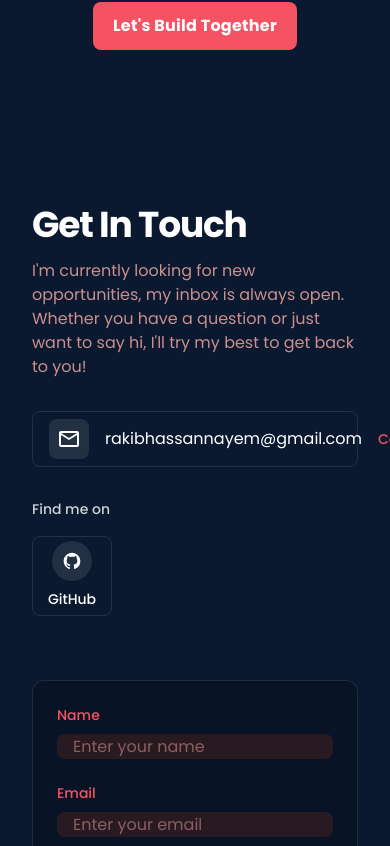
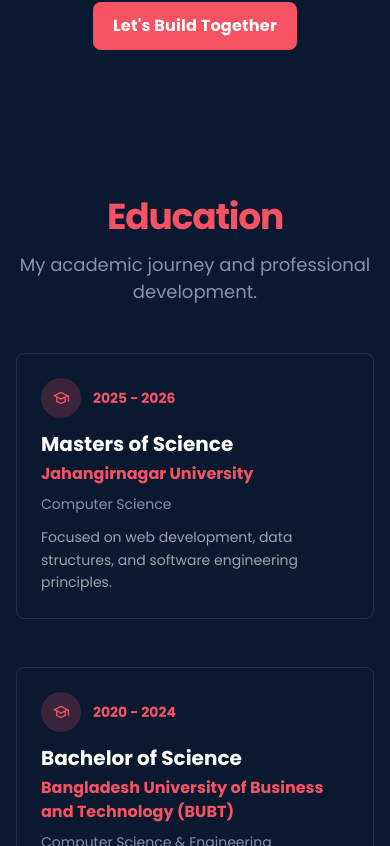
Before and after one commit to rakibhassannayem/portfolio, a React (Vite) app: page / in a window 390 px wide. Shown: the part 5418-6264 px from the top of the page. Built offline with nearby package versions, Linux system fonts and the light colour scheme.

Commit message:
education

```diff
--- a/src/App.jsx
+++ b/src/App.jsx
@@ -1,18 +1,22 @@
-import React from 'react';
-import Navbar from './components/Navbar';
-import Hero from './components/Hero';
-import About from './components/About';
-import Projects from './components/Projects';
-import Services from './components/Services';
-import Contact from './components/Contact';
-import Footer from './components/Footer';
-import SocialSidebar from './components/SocialSidebar';
-import EmailSidebar from './components/EmailSidebar';
+import React from "react";
+import Navbar from "./components/Navbar";
+import Hero from "./components/Hero";
+import About from "./components/About";
+import Projects from "./components/Projects";
+import Services from "./components/Services";
+import Education from "./components/Education";
+import Contact from "./components/Contact";
+import Footer from "./components/Footer";
+import SocialSidebar from "./components/SocialSidebar";
+import EmailSidebar from "./components/EmailSidebar";
 
 function App() {
   return (
     <div className="font-display bg-background-dark text-gray-200">
-      <section id="home" className="relative min-h-screen flex flex-col p-8 md:px-12 lg:px-16 pb-0 md:pb-0 lg:pb-0">
+      <section
+        id="home"
+        className="relative min-h-screen flex flex-col p-8 md:px-12 lg:px-16 pb-0 md:pb-0 lg:pb-0"
+      >
         <Navbar />
         <Hero />
         <SocialSidebar />
@@ -28,6 +32,9 @@
       <section id="services">
         <Services />
       </section>
+      <section id="education">
+        <Education />
+      </section>
       <section id="contact">
         <Contact />
       </section>
--- /dev/null
+++ b/src/components/Education.jsx
@@ -0,0 +1,131 @@
+import { useRef } from "react";
+import { motion } from "framer-motion";
+
+const Education = () => {
+  const sectionRef = useRef(null);
+  const education = [
+    {
+      school: "Jahangirnagar University",
+      degree: "Masters of Science",
+      field: "Computer Science",
+      year: "2025 - 2026",
+      description:
+        "Focused on web development, data structures, and software engineering principles.",
+      icon: "school",
+    },
+    {
+      school: "Bangladesh University of Business and Technology (BUBT)",
+      degree: "Bachelor of Science",
+      field: "Computer Science & Engineering",
+      year: "2020 - 2024",
+      description:
+        "Focused on web development, data structures, and software engineering principles.",
+      icon: "school",
+    },
+    {
+      school: "Programming Hero",
+      degree: "Full Stack Web Development",
+      field: "MERN Stack",
+      year: "2025",
+      description:
+        "Comprehensive training in MERN stack, including React, Node.js, MongoDB, and Express.js.",
+      icon: "computer",
+    },
+  ];
+
+  return (
+    <section
+      ref={sectionRef}
+      className="relative flex h-auto min-h-screen w-full flex-col group/design-root mb-20"
+    >
+      <div className="px-4 md:px-10 lg:px-20 xl:px-40 flex flex-1 justify-center py-5">
+        <div className="layout-content-container flex flex-col max-w-[960px] flex-1 w-full">
+          <main className="flex-grow pt-10 sm:pt-16">
+            {/* Header */}
+            <motion.div
+              className="flex min-w-72 flex-col gap-3 mb-12 text-center"
+              initial={{ opacity: 0, y: 30 }}
+              whileInView={{ opacity: 1, y: 0 }}
+              viewport={{ once: false, amount: 0.3 }}
+              transition={{ duration: 0.6 }}
+            >
+              <p className="text-primary text-4xl sm:text-5xl font-black leading-tight tracking-[-0.033em]">
+                Education
+              </p>
+              <p className="text-[#8892b0] text-lg font-normal leading-normal">
+                My academic journey and professional development.
+              </p>
+            </motion.div>
+
+            {/* Education Timeline */}
+            <div className="relative">
+              {/* Vertical Line */}
+              <div className="hidden md:block absolute left-1/2 transform -translate-x-1/2 w-1 h-full bg-gradient-to-b from-primary/50 to-primary/10"></div>
+
+              <div className="space-y-12">
+                {education.map((edu, index) => (
+                  <motion.div
+                    key={index}
+                    className={`flex gap-8 md:gap-0 ${
+                      index % 2 === 0 ? "md:flex-row" : "md:flex-row-reverse"
+                    }`}
+                    initial={{ opacity: 0, y: 30 }}
+                    whileInView={{ opacity: 1, y: 0 }}
+                    viewport={{ once: false, amount: 0.2 }}
+                    transition={{ duration: 0.5, delay: index * 0.1 }}
+                  >
+                    {/* Content */}
+                    <div className="w-full md:w-1/2 md:px-8">
+                      <motion.div
+                        className="p-6 rounded-lg border border-white/10 hover:border-primary/50 transition-all hover:shadow-lg hover:shadow-primary/10"
+                        whileHover={{ y: -5 }}
+                      >
+                        <div className="flex items-center gap-3 mb-3">
+                          <motion.div
+                            className="flex items-center justify-center w-10 h-10 rounded-full bg-primary/20"
+                            whileHover={{ rotate: 360 }}
+                            transition={{ duration: 0.6 }}
+                          >
+                            <span className="material-symbols-outlined text-primary text-lg">
+                              {edu.icon}
+                            </span>
+                          </motion.div>
+                          <p className="text-primary text-sm font-semibold">
+                            {edu.year}
+                          </p>
+                        </div>
+                        <h3 className="text-white text-xl font-bold mb-1">
+                          {edu.degree}
+                        </h3>
+                        <p className="text-primary text-base font-semibold mb-2">
+                          {edu.school}
+                        </p>
+                        <p className="text-[#8892b0] text-sm font-normal mb-3">
+                          {edu.field}
+                        </p>
+                        <p className="text-gray-400 text-sm leading-relaxed">
+                          {edu.description}
+                        </p>
+                      </motion.div>
+                    </div>
+
+                    {/* Timeline Dot */}
+                    <div className="hidden md:flex w-1/2 justify-center">
+                      <motion.div
+                        className="w-4 h-4 rounded-full bg-primary border-4 border-background-dark"
+                        whileHover={{ scale: 1.5 }}
+                        transition={{ duration: 0.3 }}
+                      ></motion.div>
+                    </div>
+                  </motion.div>
+                ))}
+              </div>
+            </div>
+          </main>
+        </div>
+      </div>
+    </section>
+  );
+};
+
+export default Education;
--- a/src/components/Footer.jsx
+++ b/src/components/Footer.jsx
@@ -30,6 +30,13 @@
           href="#projects"
         >
           Projects
+        </motion.a>
+        <motion.a
+          whileHover={{ scale: 1.1, color: "#8b5cf6" }}
+          className="text-gray-500 dark:text-gray-400 hover:text-primary dark:hover:text-primary text-sm font-normal leading-normal min-w-24 cursor-pointer"
+          href="#education"
+        >
+          Education
         </motion.a>
         <motion.a
           whileHover={{ scale: 1.1, color: "#8b5cf6" }}
--- a/src/components/Navbar.jsx
+++ b/src/components/Navbar.jsx
@@ -86,6 +86,13 @@
           <motion.a
             whileHover={{ scale: 1.1, color: "#fff" }}
             className="text-white/80 hover:text-white transition-colors text-sm font-medium leading-normal cursor-pointer"
+            href="#education"
+          >
+            Education
+          </motion.a>
+          <motion.a
+            whileHover={{ scale: 1.1, color: "#fff" }}
+            className="text-white/80 hover:text-white transition-colors text-sm font-medium leading-normal cursor-pointer"
             href="#contact"
           >
             Contact
```
